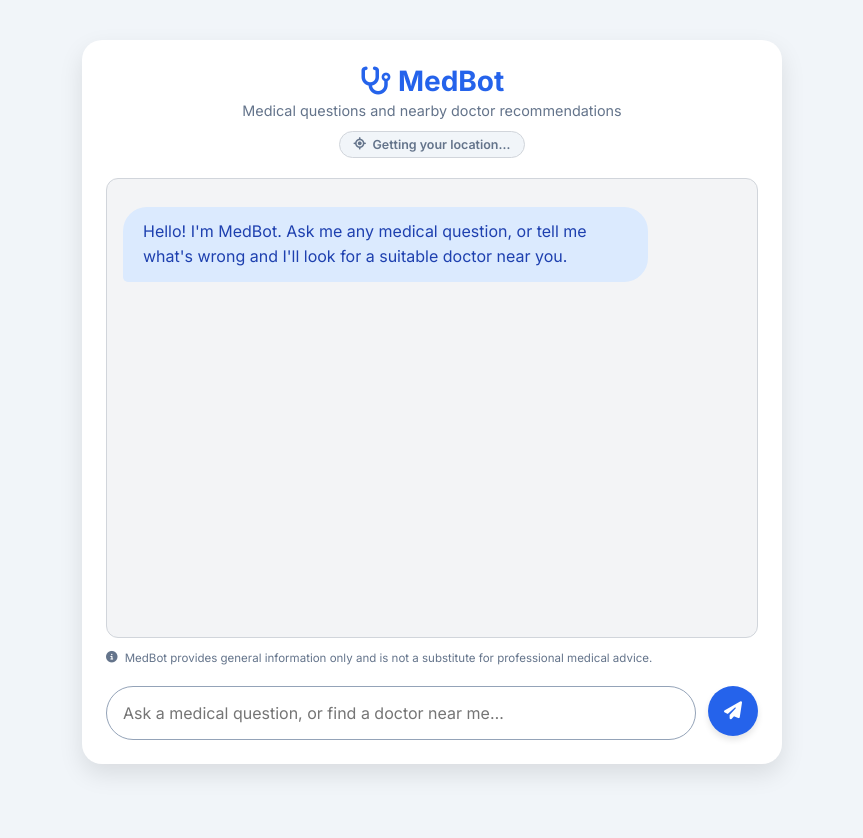
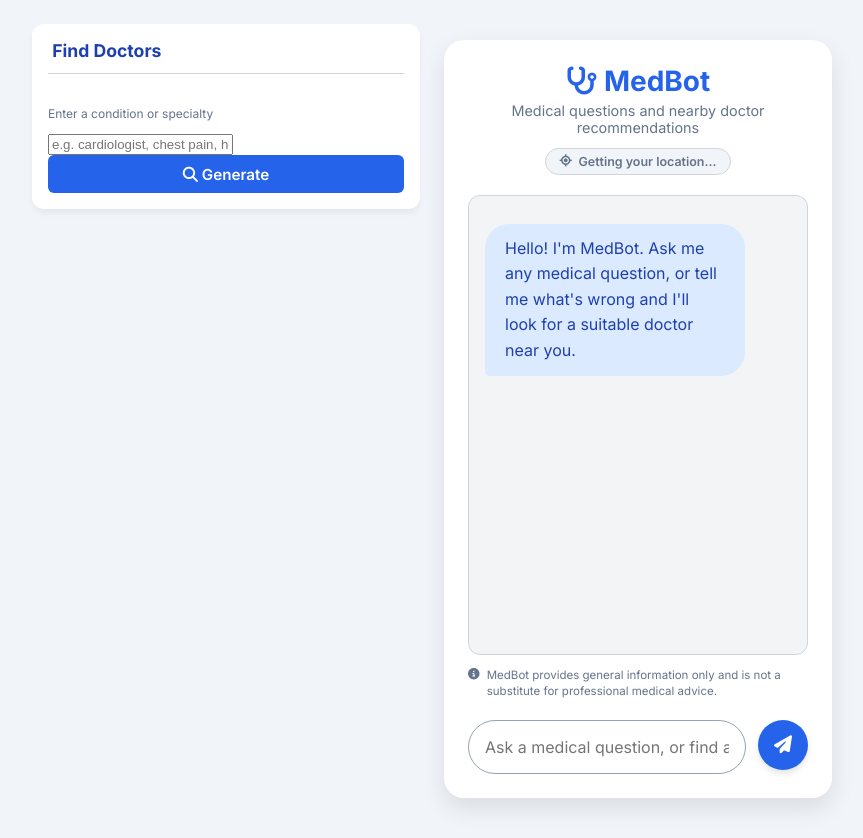
Before and after one commit to Swapnil26-art/Doctor-Recommendation-System-RAG-chat-bot-, a Flask app: page / in a window 1280 px wide. Shown: the whole page, without its empty margins (208-1071 px from the left). Before the commit the page ends 774 px from the top, so only its background shows below. Run offline with Flask 3, Linux system fonts and the light colour scheme.

Commit message:
Add sidebar with doctor search generate button

```diff
--- a/static/style.css
+++ b/static/style.css
@@ -288,6 +288,86 @@ body {
     background-color: var(--brand-dark);
 }
 
+/* Sidebar styles for doctor search */
+.wrapper {
+    display: grid;
+    grid-template-columns: 1fr 1fr;
+    gap: 1.5rem;
+    max-width: 800px;
+    margin: 0 auto;
+}
+
+@media (max-width: 768px) {
+    .wrapper {
+        grid-template-columns: 1fr;
+    }
+}
+
+.sidebar {
+    background-color: var(--surface);
+    border-radius: 12px;
+    padding: 1rem;
+    height: fit-content;
+    box-shadow: 0 4px 6px rgba(0, 0, 0, 0.05);
+}
+
+.sidebar-header {
+    border-bottom: 1px solid var(--border);
+    padding-bottom: 0.75rem;
+    margin-bottom: 0.75rem;
+}
+
+.sidebar-header h3 {
+    margin: 0;
+    font-size: 1.1rem;
+    color: var(--brand-text);
+}
+
+.sidebar-body {
+    padding-top: 0.5rem;
+}
+
+.sidebar-subtext {
+    font-size: 0.75rem;
+    color: var(--text-muted);
+    margin-bottom: 0.75rem;
+}
+
+.sidebar-input {
+    width: 100%;
+    padding: 0.6rem;
+    border: 1px solid var(--border);
+    border-radius: 6px;
+    font-family: inherit;
+    font-size: 0.9rem;
+    margin-bottom: 0.75rem;
+    background-color: var(--surface);
+}
+
+.btn-generate {
+    width: 100%;
+    padding: 0.6rem 1rem;
+    background-color: var(--brand);
+    color: #ffffff;
+    border: none;
+    border-radius: 6px;
+    font-family: inherit;
+    font-size: 0.95rem;
+    font-weight: 600;
+    cursor: pointer;
+    transition: background-color 0.2s;
+}
+
+.btn-generate:hover {
+    background-color: var(--brand-dark);
+}
+
+.btn-generate:focus {
+    outline: 2px solid #63b3ed;
+    outline-offset: 2px;
+}
+
+/* Keep existing mobile responsive */
 @media (max-width: 640px) {
     body {
         padding: 0.75rem;
--- a/templates/index.html
+++ b/templates/index.html
@@ -10,6 +10,21 @@
     <link href="https://fonts.googleapis.com/css2?family=Inter:wght@400;600;700&display=swap" rel="stylesheet">
 </head>
 <body>
+    <div class="wrapper">
+        <!-- Sidebar for doctor search -->
+        <aside class="sidebar" id="sidebar">
+            <div class="sidebar-header">
+                <h3><i class="fas fa-search-heart" aria-hidden="true"></i> Find Doctors</h3>
+            </div>
+            <div class="sidebar-body">
+                <p class="sidebar-subtext">Enter a condition or specialty</p>
+                <input type="text" id="condition-input" placeholder="e.g. cardiologist, chest pain, hospital" />
+                <button class="btn-generate" id="generate-btn">
+                    <i class="fas fa-search" aria-hidden="true"></i> Generate
+                </button>
+            </div>
+        </aside>
+
         <main class="chat-container">
             <header class="chat-header">
                 <h1 class="title"><i class="fas fa-stethoscope" aria-hidden="true"></i> MedBot</h1>
@@ -37,6 +52,7 @@
                 </button>
             </form>
         </main>
+    </div>
 
     <script>
         "use strict";
@@ -291,6 +307,41 @@
             "and I'll look for a suitable doctor near you."
         );
         requestLocation();
+
+        /* ---------- Generate doctor search ---------- */
+
+        const conditionInput = document.getElementById("condition-input");
+        const generateBtn = document.getElementById("generate-btn");
+
+        generateBtn.addEventListener("click", async () => {
+            const condition = conditionInput.value.trim();
+            if (!condition) return;
+
+            // Add a thinking message
+            const loading = addBotText('<span class="spinner" role="status" aria-label="Searching"></span>');
+
+            try {
+                const response = await fetch("/get", {
+                    method: "POST",
+                    headers: { "Content-Type": "application/json" },
+                    body: JSON.stringify({ msg: condition, location: userLocation })
+                });
+                const data = await response.json().catch(() => null);
+                loading.remove();
+
+                if (!data) {
+                    addBotText("Sorry, I'm having a connection issue. Please try again.");
+                } else if (data.type === "places") {
+                    addPlaceResults(data);
+                } else {
+                    addBotText(data.response || "Sorry, I couldn't process that.", data.sources);
+                }
+            } catch (error) {
+                console.error("Request failed:", error);
+                loading.remove();
+                addBotText("Sorry, I'm having a connection issue. Please try again.");
+            }
+        });
     </script>
 </body>
 </html>
```
Lines whose indentation alone changed are shown as unchanged.
